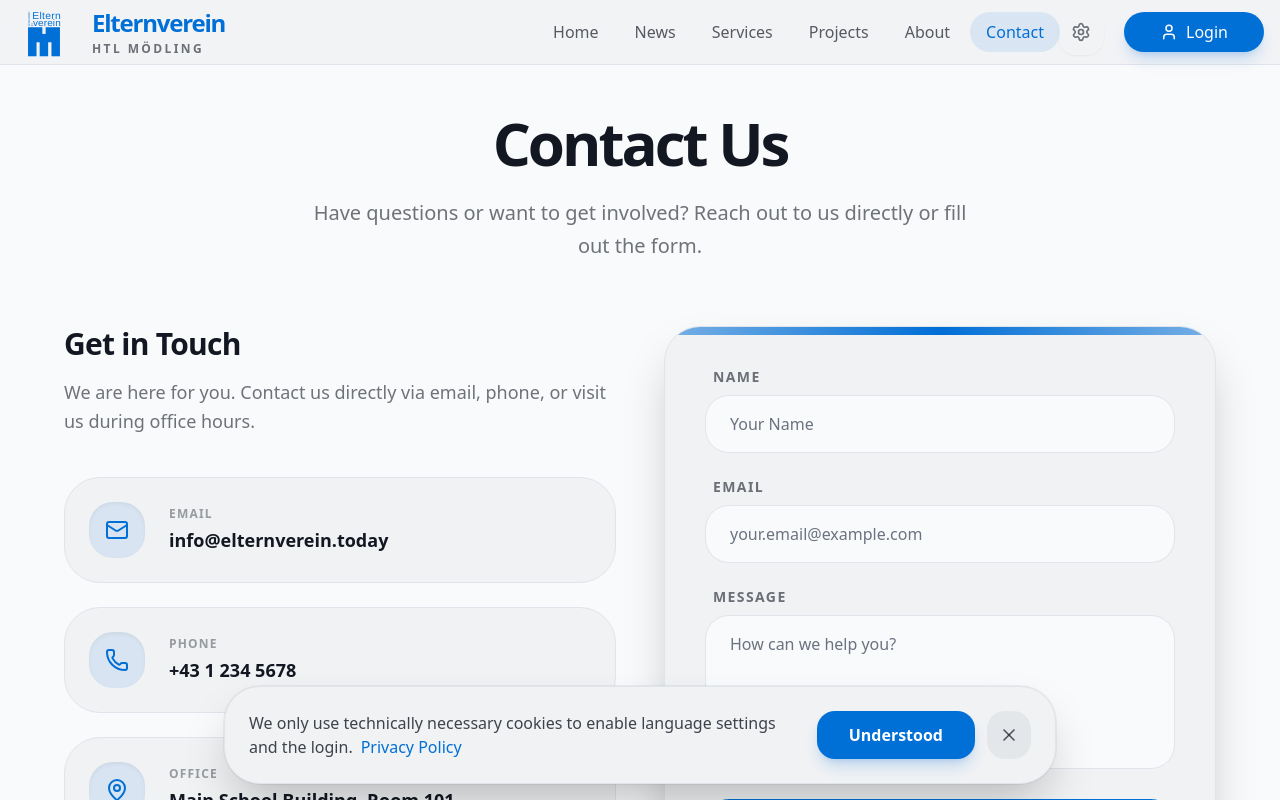
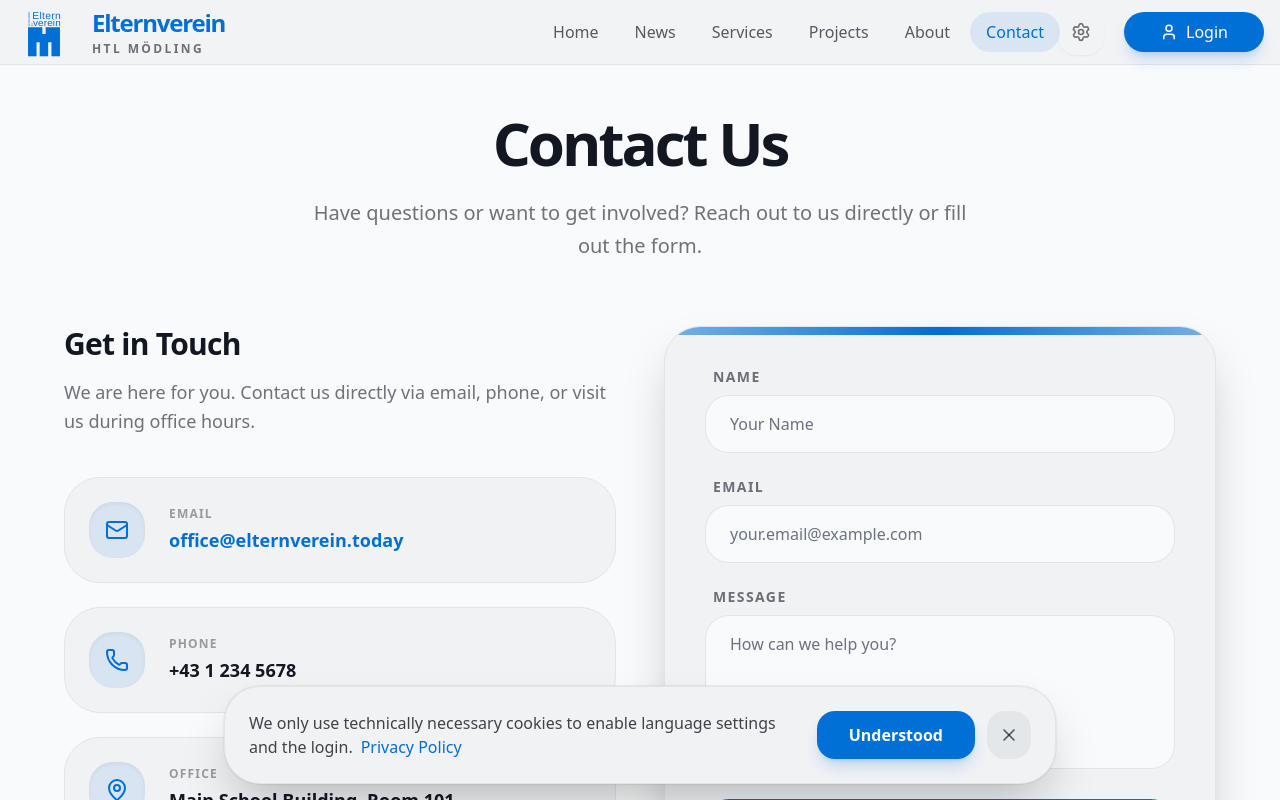
Before and after one commit to patsche387421/elternverein-htl, a React (Vite) app: page /kontakt in a window 1280 px wide. Shown: the top 800 px of the page. Built offline with nearby package versions, Linux system fonts and the light colour scheme.

Commit message:
Link Fixes

```diff
--- a/src/components/Footer.tsx
+++ b/src/components/Footer.tsx
@@ -60,10 +60,10 @@ const Footer = () => {
                     <div>
                         <h4 className="font-semibold text-foreground mb-4">{t('footer.socials')}</h4>
                         <div className="flex space-x-4">
-                            <a href="https://instagram.com" target="_blank" rel="noopener noreferrer" className="p-2 bg-background rounded-full text-foreground/80 hover:text-primary hover:bg-primary/10 transition-colors border border-border">
+                            <a href="https://www.instagram.com/htlmoedling/" target="_blank" rel="noopener noreferrer" className="p-2 bg-background rounded-full text-foreground/80 hover:text-primary hover:bg-primary/10 transition-colors border border-border">
                                 <Instagram size={20} />
                             </a>
-                            <a href="https://facebook.com" target="_blank" rel="noopener noreferrer" className="p-2 bg-background rounded-full text-foreground/80 hover:text-primary hover:bg-primary/10 transition-colors border border-border">
+                            <a href="https://www.facebook.com/HTLMoedlingSV/" target="_blank" rel="noopener noreferrer" className="p-2 bg-background rounded-full text-foreground/80 hover:text-primary hover:bg-primary/10 transition-colors border border-border">
                                 <Facebook size={20} />
                             </a>
                             <a href="mailto:office@elternverein.today" className="p-2 bg-background rounded-full text-foreground/80 hover:text-primary hover:bg-primary/10 transition-colors border border-border">
--- a/src/pages/Contact.tsx
+++ b/src/pages/Contact.tsx
@@ -38,7 +38,12 @@ const Contact = () => {
                                 </div>
                                 <div>
                                     <p className="text-xs text-foreground/40 font-black uppercase tracking-widest mb-1">{t('contact.form.emailLabel')}</p>
-                                    <p className="text-lg font-bold text-foreground">info@elternverein.today</p>
+                                    <p className="text-lg font-bold text-foreground">
+                                        <a href="mailto:office@elternverein.today" className="hover:text-primary transition-colors">
+                                            office@elternverein.today
+                                        </a>
+                                    </p>
+
                                 </div>
                             </article>
 
```
